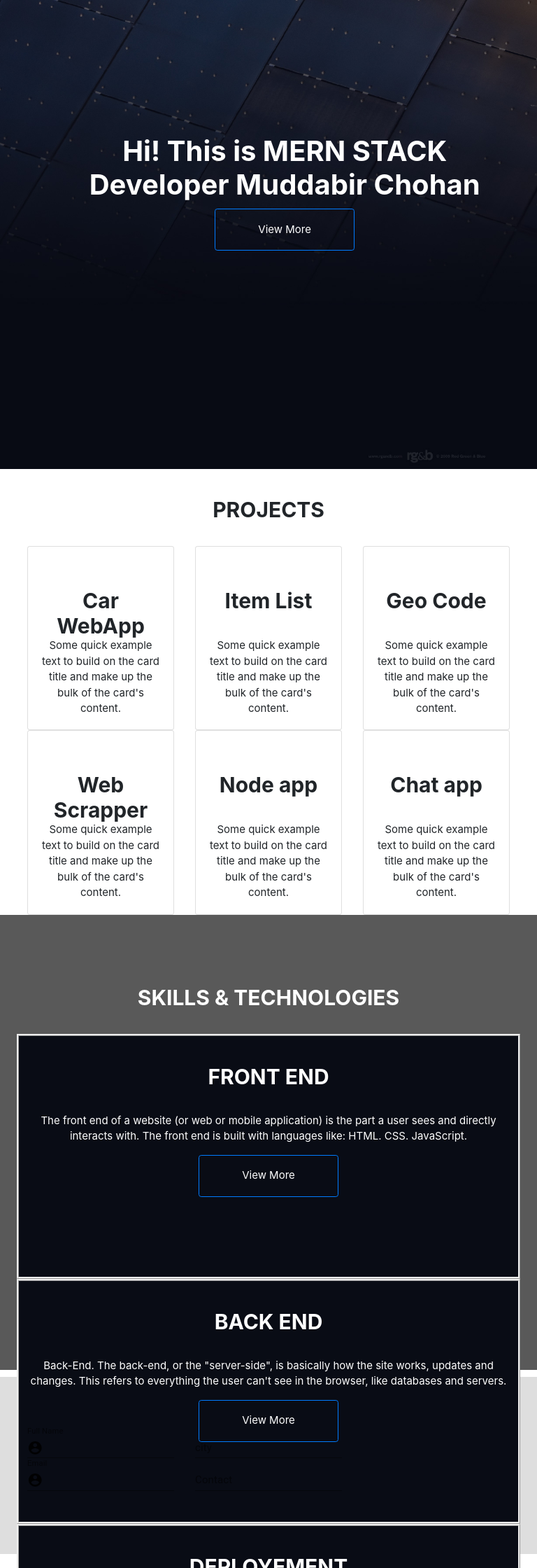
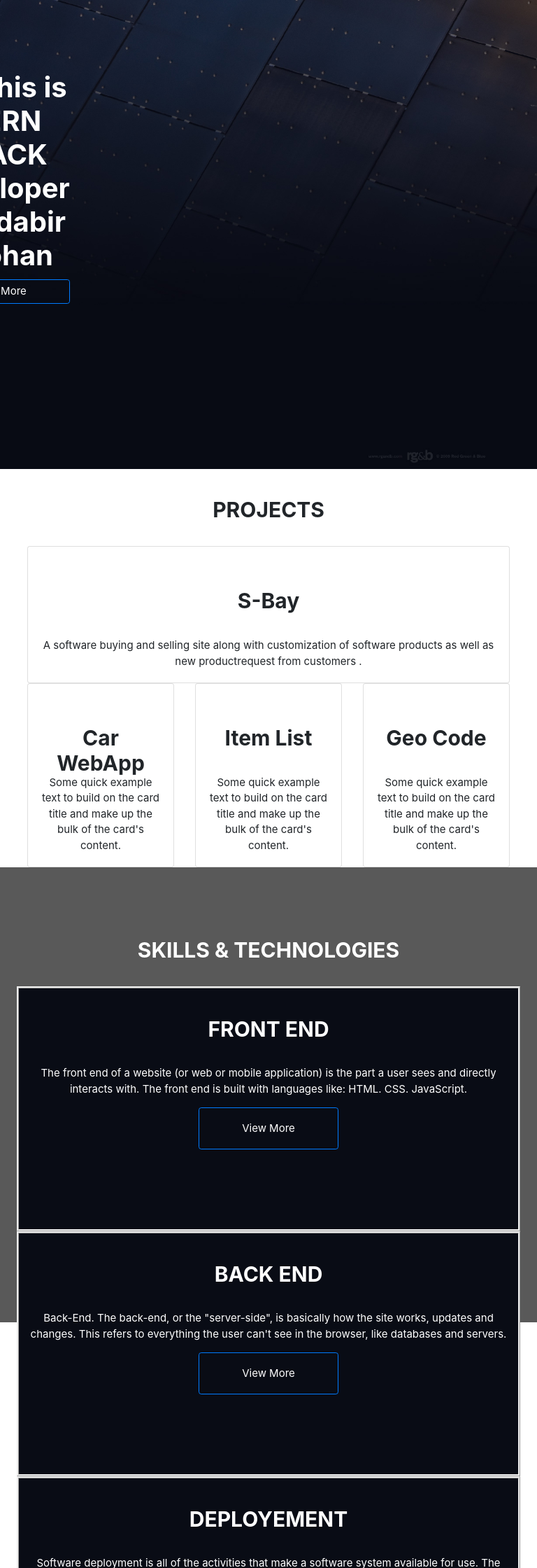
Before and after one commit to Muddabirchohan/portfolio, a React (Create React App) app: page /about in a window 768 px wide. Shown: the part 80-2320 px from the top of the page at 70% size. Built offline with nearby package versions, Linux system fonts and the light colour scheme.

Commit message:
sbay added

```diff
--- a/src/App.css
+++ b/src/App.css
@@ -257,16 +257,7 @@ color: white }
 
 
 @media (min-width:320px ) and (max-width: 767px) {
-.cover-text{
 
-width: 20px !important;
-justify-content: center;
-display: flex;
-align-items: center;
-color: white;
-height: 50px;
-left: 150px;
-}
 
 
 .cover-text h3{
@@ -296,7 +287,22 @@ left: 150px;
 }
 
 
-@media (min-width:768px ) and (max-width: 991px) {}
+@media (min-width:768px ) and (max-width: 991px) {
+  .contact{
+    background-color: #dedede;
+    color: black;
+    margin-top: 570px;
+
+  }
+  .cover-text {
+    width: 0px !important;
+    justify-content: center;
+    display: flex;
+    align-items: center;
+    color: white;
+    left: 0px;
+}
+}
 
 
 
--- a/src/Component/Contactus.js
+++ b/src/Component/Contactus.js
@@ -53,7 +53,7 @@ getDescription(e){
 
 render(){
   return (
-    <div className="contact">
+    <div className="contact" id="contacts">
 
 <Container>
 <h5> Contact Me </h5>
--- a/src/Component/Cover.js
+++ b/src/Component/Cover.js
@@ -37,9 +37,9 @@ getDescription(){
 
 <div className="cover-text">
     <h3> Hi! This is MERN STACK Developer Muddabir Chohan </h3>
-    <button type="button" class="btn btn-primary"> View More</button>
-        {/* {!this.state.show && <button type="button" class="btn btn-primary" onClick={this.getDescription.bind(this)}> View More</button> }
-<p class="w3-animate-fading"> {this.state.show && this.state.description} </p> */}
+    {/* <button type="button" class="btn btn-primary"> View More</button>  */}
+        {!this.state.show && <button type="button" class="btn btn-primary" onClick={this.getDescription.bind(this)}> View More</button> }
+<p class="w3-animate-fading"> {this.state.show && this.state.description} </p>
 </div>
 
 </div>
--- a/src/Component/Nav.js
+++ b/src/Component/Nav.js
@@ -21,7 +21,7 @@ class Nav extends Component {
       <AnchorLink class="nav-item nav-link" href="#skills">Skills </AnchorLink>
       <AnchorLink class="nav-item nav-link" href="#projects"> Projects </AnchorLink>
 
-      <a class="nav-item nav-link" href="#">Contact</a>
+      <AnchorLink  class="nav-item nav-link" href="#contacts">Contact</AnchorLink >
 
 
 
--- a/src/Component/Projects.js
+++ b/src/Component/Projects.js
@@ -4,8 +4,25 @@ class Projects extends Component {
     render() {
         return (
             <div className="projects-parent" id="projects">
+
+
+
+
                 <div class="container">
                 <h5> PROJECTS </h5>
+
+    <a href="https://sbay-mrz.herokuapp.com/">
+
+    <div class="card div_hover">
+
+  <div class="card-body">
+    <h5 class="card-title">S-Bay</h5>
+    <p class="card-text">A software buying and selling site along with customization of software products as well as new productrequest from customers .</p>
+   </div>
+</div>
+</a>
+
+
   <div class="row">
     <div class=" col-lg-4 col-md-4 col-sm-12">
     <a href="https://muddabirchohan.github.io/htmlcss/">
@@ -53,7 +70,7 @@ class Projects extends Component {
 
 
 
-  <div class="row">
+  {/* <div class="row">
     <div class="col-lg-4 col-md-4 col-sm-12">
     <a href="https://muddabirchohan.github.io/htmlcss/">
 
@@ -93,7 +110,7 @@ class Projects extends Component {
  </div>
 
   </div>
-
+ */}
 
 
 </div>
```
Also changed, not shown: src/App.js (+6 -2 lines).
